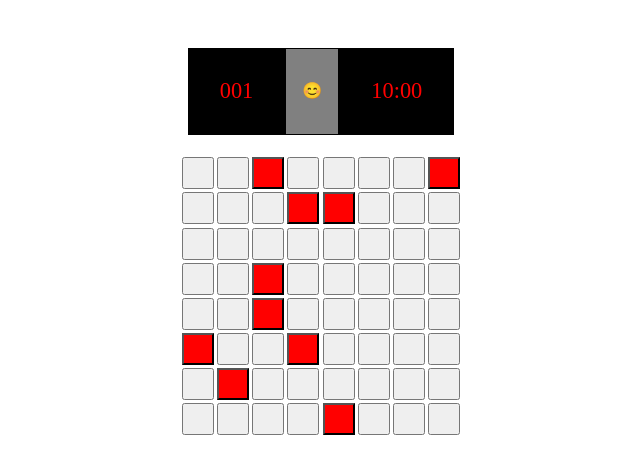
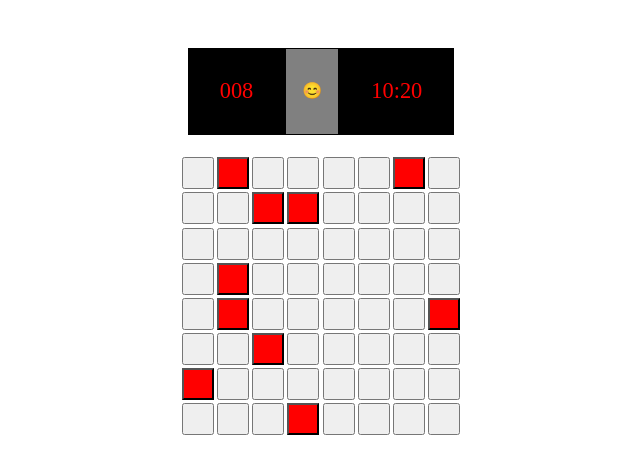
Before and after one commit to Canthar90/saperJs, a plain HTML site: page index.html in a window 1280 px wide. Shown: the whole page, without its empty margins (319-959 px from the left). Drawn offline with Linux system fonts and the light colour scheme.

Commit message:
Bug fixing + added swaper for mine covers number and timer

```diff
--- a/index.html
+++ b/index.html
@@ -4,8 +4,8 @@
 
     <body>
         <div id="menu" class="main-menu">
-            <div class="mine-detection-counter"><p id="mine-cover-count" class="mine-count">001</p></div>
-            <div id="game-emoji" role="button" class="game-state-emoji"><p >😊</p></div>
+            <div class="mine-detection-counter"><p id="mine-cover-count" class="mine-count">010</p></div>
+            <div id="game-emoji" role="button" class="game-state-emoji"><p>😊</p></div>
             <div class="timer"> <p id="game-timer" class="timer-game">10:00</p></div>
         </div>
         <div id="game-grid" class="main-game-grid"></div>
--- a/index.js
+++ b/index.js
@@ -2,17 +2,20 @@ let numberOfMines = 10
 let xPoolsCount = 8
 let yPollsCount = 8
 let timer = 10
-let numberOfMineCovers = 10
+let numberOfMineCovers = 8
 let interval
 let gameStartFlag = true
 let gameSegments = []
 let gameBoard =  document.getElementById("game-grid")
 let mineSegments = []
+let minutes = 10
+let seconds = 20
 
 const rem = Number(parseFloat(getComputedStyle(document.documentElement).fontSize))
 
 
 if (!interval) {
+    gameLogic()
     interval = setInterval(gameLogic, 1000)
 }
 
@@ -43,7 +46,7 @@ function generateRandomMineIndexes(quantity) {
 
     const arr = []
     while(arr.length < quantity){
-        var candidateInt = Math.floor(Math.random() * gameSegments.length) + 1
+        var candidateInt = Math.floor(Math.random() * gameSegments.length)
         if(arr.indexOf(candidateInt) === -1) arr.push(candidateInt)
     }
     return(arr)
@@ -64,11 +67,20 @@ function minesGenerating(randomNumbersList){
 
 function mineGeneration(){
     randomNumbers =  generateRandomMineIndexes(numberOfMines)
-    console.log(randomNumbers)
     minesGenerating(randomNumbers)
     gameStartFlag = false
 
 }
+
+function swapCounters(){
+
+    let mineCoverCount = `${numberOfMineCovers}`.padStart(3,0)
+    document.getElementById("mine-cover-count").innerHTML = mineCoverCount
+
+    let timerDisplay = `${minutes}`.padStart(2,0) + ":" + `${seconds}`.padStart(2,0)
+    document.getElementById("game-timer").innerHTML = timerDisplay
+}
+
 
 function generateGameGrid() {
      for (let x = 1; x < xPoolsCount+1 ; x++) {
@@ -78,8 +90,6 @@ function generateGameGrid() {
             generateOneSegment(x, y)
         }
      }
-
-    //  minesGenerating()
     mineGeneration()
 
 }
@@ -88,6 +98,8 @@ function generateGameGrid() {
 function gameLogic(){
     if (gameStartFlag){
         generateGameGrid()
+        swapCounters()
+    }else {
 
     }
 
```
